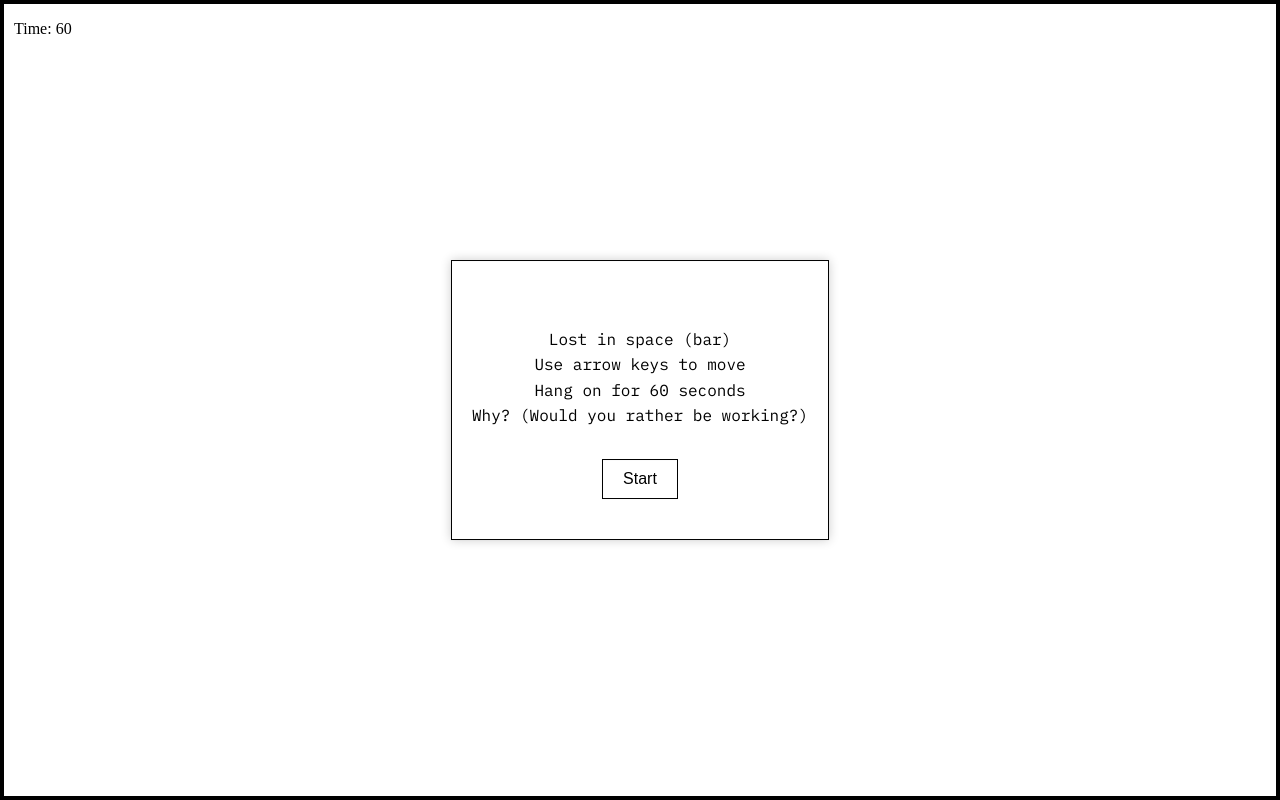
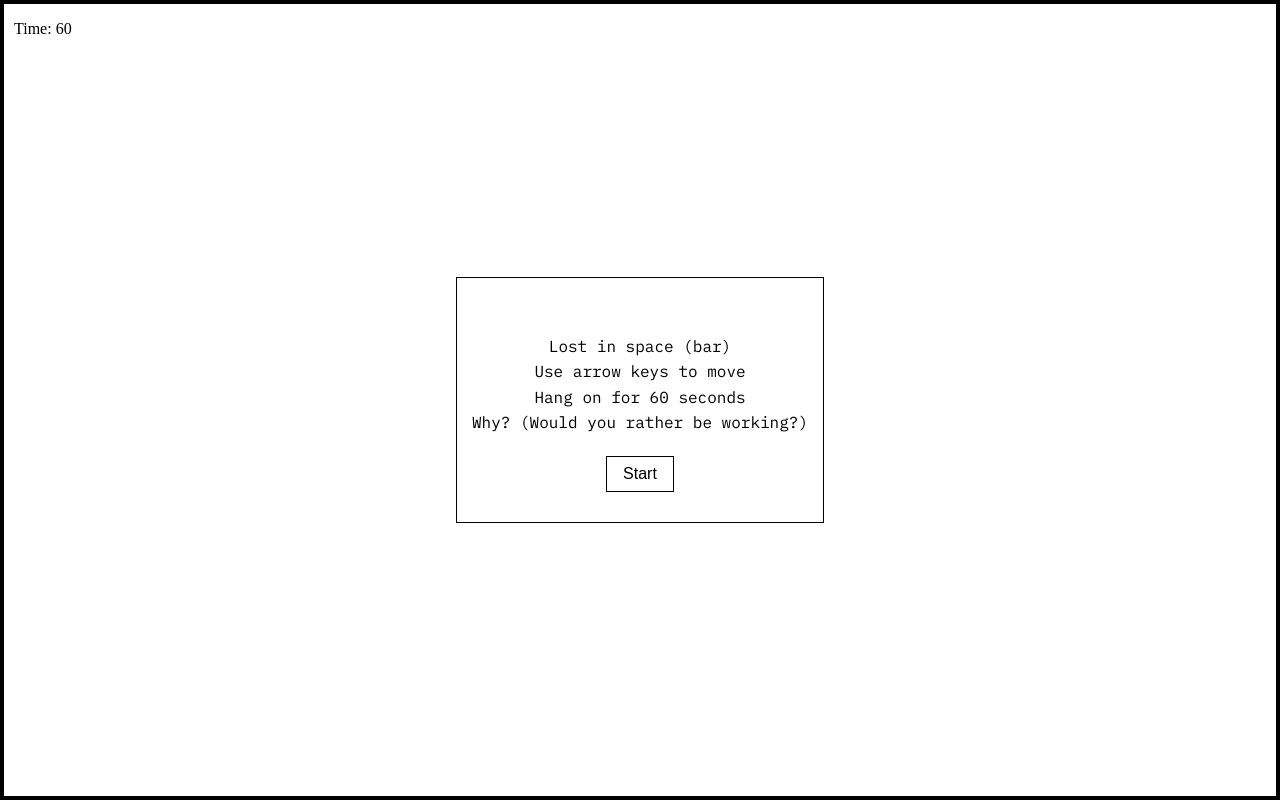
Before and after one commit to audioechoes/lost-in-spacebar, a plain HTML site: page index.html in a window 1280 px wide. Drawn offline with Linux system fonts and the light colour scheme.

Commit message:
Update index.html

```diff
--- a/index.html
+++ b/index.html
@@ -22,11 +22,8 @@
       width: 100%;
       height: 100vh;
       box-sizing: border-box;
-      border: 4px solid black; /* Thin frame */
+      border: 4px solid black; /* Thin lo-fi frame */
       background: white;
-      display: flex;
-      align-items: center;
-      justify-content: center;
     }
 
     canvas {
@@ -36,6 +33,7 @@
       width: 100%;
       height: 100%;
       display: block;
+      background: white;
     }
 
     .start-screen {
@@ -45,17 +43,16 @@
       transform: translate(-50%, -50%);
       text-align: center;
       z-index: 10;
-      background: rgba(255, 255, 255, 0.85);
+      background: rgba(255, 255, 255, 0.95);
       border: 1px solid black;
-      padding: 40px 20px;
-      box-shadow: 0 0 10px rgba(0,0,0,0.2);
+      padding: 30px 15px;
       max-width: 80%;
     }
 
     #start-description {
       font-size: 1rem;
       line-height: 1.6;
-      margin-bottom: 30px;
+      margin-bottom: 20px;
       color: black;
       white-space: pre-line;
       pointer-events: none;
@@ -63,16 +60,11 @@
 
     #start-btn {
       font-size: 1rem;
-      padding: 10px 20px;
-      background: transparent;
+      padding: 8px 16px;
+      background: white;
       border: 1px solid black;
       color: black;
       cursor: pointer;
-    }
-
-    #start-btn:hover {
-      background: black;
-      color: white;
     }
 
     .start-screen.hidden {
@@ -84,7 +76,7 @@
       grid-template-areas:
         ".    up    ."
         "left down right";
-      gap: 6px;
+      gap: 5px;
       position: absolute;
       bottom: 10px;
       left: 10px;
@@ -95,9 +87,9 @@
     }
 
     .btn {
-      padding: 8px;
+      padding: 6px;
       font-size: 1rem;
-      background: transparent;
+      background: white;
       border: 1px solid black;
       color: black;
       text-align: center;
@@ -116,7 +108,6 @@
       }
     }
 
-    /* Portrait layout handling */
     @media (max-width: 768px) {
       .game-wrapper {
         aspect-ratio: 9 / 16;
@@ -218,7 +209,7 @@
       }
 
       function spawnWord() {
-        const words = ["Audio", "Echo"];
+        const words = ["Audio", "Echoes"];
         const text = words[Math.floor(Math.random() * words.length)];
         const fontSize = canvas.width / 30;
         ctx.font = `${fontSize}px 'IBM Plex Mono'`;
```
